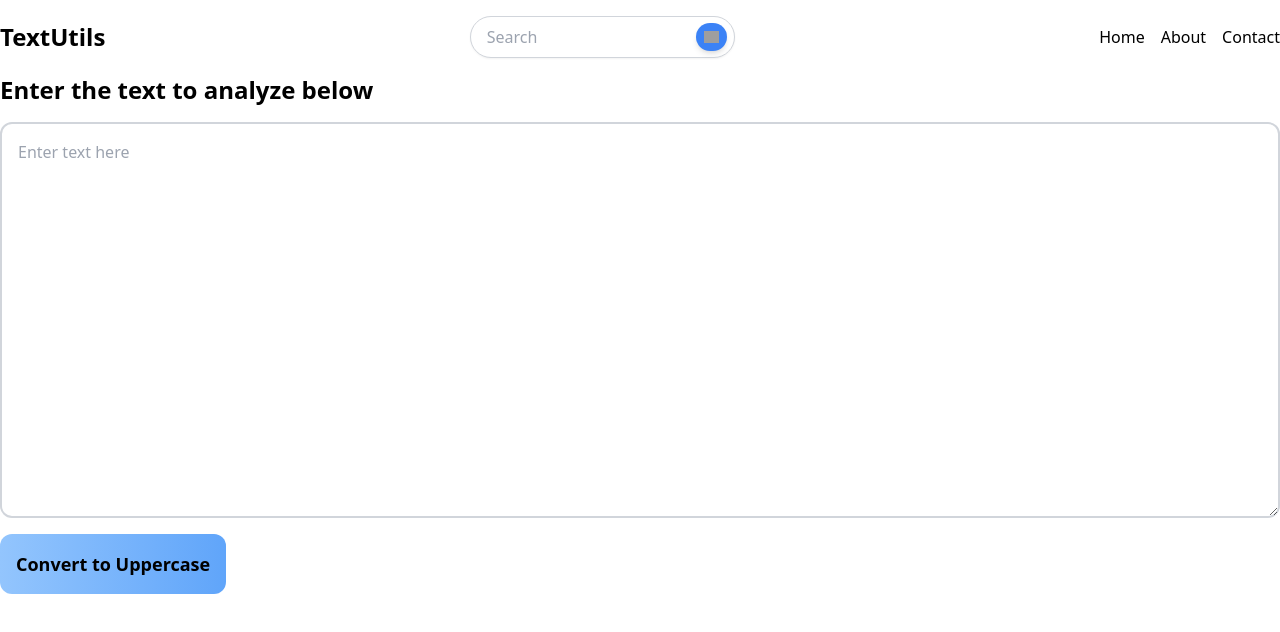
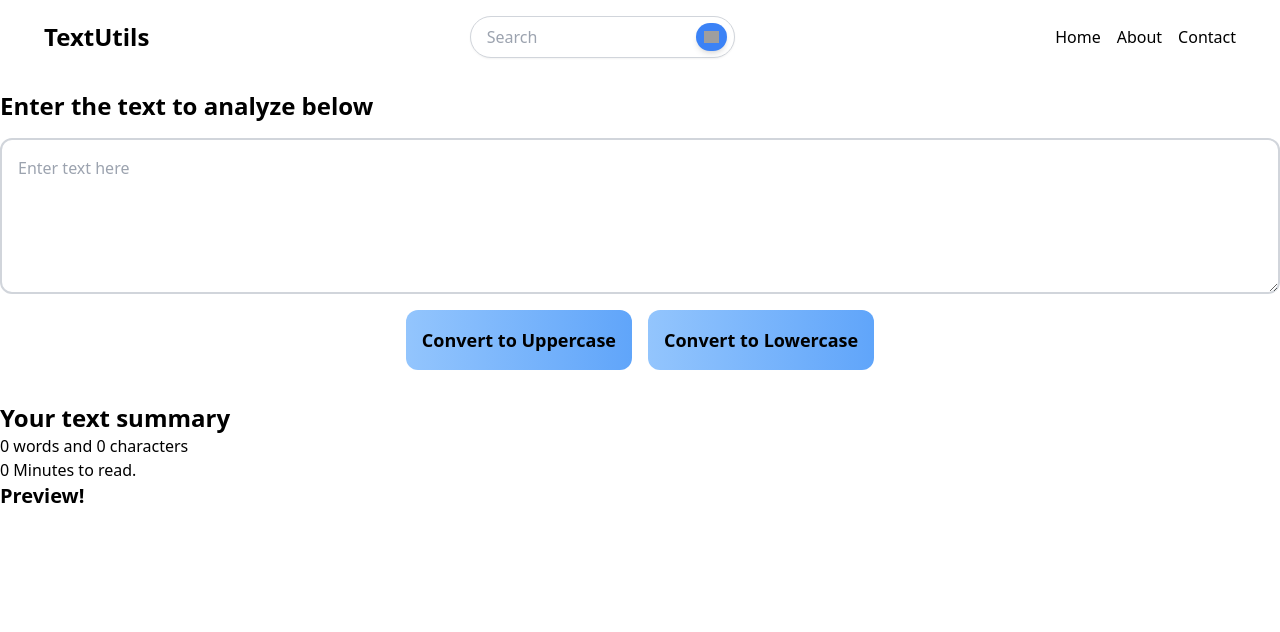
Before and after one commit to sajjadislam523/app-textutils, a React (Create React App) app: page / in a window 1280 px wide. Shown: the top 632 px of the page. Built offline with nearby package versions, Linux system fonts and the light colour scheme; grey boxes are pictures that could not be loaded.

Commit message:
Added some features to this project

```diff
--- a/src/components/Navbar.js
+++ b/src/components/Navbar.js
@@ -8,7 +8,7 @@ export default function Navbar(props) {
 
     return (
         <>
-            <nav className='container flex items-center justify-between py-4 mx-auto'>
+            <nav className='flex items-center justify-between py-4 md:px-11'>
                 <div className='px-8 md:px-0'>
                     <p className='text-2xl font-bold'>{props.title}</p>
                 </div>
--- a/src/components/TextForm.js
+++ b/src/components/TextForm.js
@@ -5,6 +5,12 @@ export default function TextForm(props) {
 
         let upperText = text.toUpperCase();
         setText(upperText)
+    }
+
+    const handleLowClick = () => {
+
+        let lowerText = text.toLowerCase();
+        setText(lowerText)
     }
 
     const handleOnChange = (event) => {
@@ -15,12 +21,27 @@ export default function TextForm(props) {
     const [text, setText] = useState('');
 
     return (
-        <div className='px-8 space-y-4 md:px-0'>
-            <div className='flex flex-col gap-4'>
-                <h1 className='text-2xl font-bold'>{props.heading}</h1>
-                <textarea className='p-4 border-2 border-gray-300 focus:outline-none rounded-xl' placeholder='Enter text here' onChange={handleOnChange} value={text} id="myBox" rows="15" cols="50"></textarea>
+        <>
+            <div className='px-8 py-4 space-y-4 md:px-0'>
+                <div className='flex flex-col gap-4'>
+                    <h1 className='text-2xl font-bold'>{props.heading}</h1>
+                    <textarea className='p-4 border-2 border-gray-300 focus:outline-none rounded-xl' placeholder='Enter text here' onChange={handleOnChange} value={text} id="myBox" rows="5" cols="50"></textarea>
+                </div>
+                <div className='flex items-center justify-center gap-4'>
+
+                    <button onClick={handleUpClick} className='p-4 md:text-lg font-bold transition-all duration-500 ease-in-out bg-gradient-to-r from-blue-300 to-blue-400 md:hover:text-xl hover:from-blue-400 hover:to-blue-500 hover:scale-105 hover:shadow-2xl hover:text-white rounded-xl'>Convert to Uppercase</button>
+
+                    <button onClick={handleLowClick} className='p-4 md:text-lg font-bold transition-all duration-500 ease-in-out bg-gradient-to-r from-blue-300 to-blue-400 md:hover:text-xl hover:from-blue-400 hover:to-blue-500 hover:scale-105 hover:shadow-2xl hover:text-white rounded-xl'>Convert to Lowercase</button>
+
+                </div>
             </div>
-            <button onClick={handleUpClick} className='p-4 text-lg font-bold transition-all duration-500 ease-in-out bg-gradient-to-r from-blue-300 to-blue-400 hover:text-xl hover:from-blue-400 hover:to-blue-500 hover:scale-105 hover:shadow-2xl hover:text-white rounded-xl'>Convert to Uppercase</button>
-        </div>
+            <div className="py-4 px-8 md:px-0">
+                <h1 className="text-2xl font-bold">Your text summary</h1>
+                <p>{text.trim().split(/\s+/).filter((word) => word.length > 0).length} words and {text.length} characters</p>
+                <p>{0.008 * text.trim().split(/\s+/).filter((word) => word.length > 0).length} Minutes to read.</p>
+                <h2 className='text-xl font-bold'>Preview!</h2>
+                <p>{text}</p>
+            </div>
+        </>
     )
 }
```
